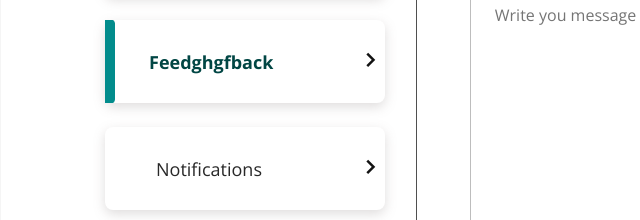
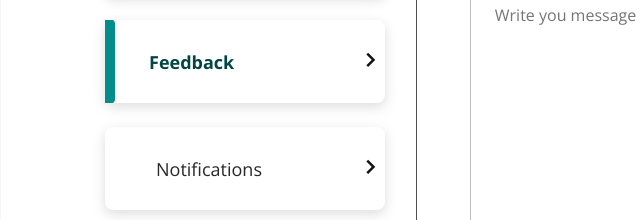
Before and after one commit to Vickyfcb/kilode-web, a plain HTML site: page user dashboard/feedback.html in a window 1280 px wide. Shown: the part 290-510 px from the top of the page, 57-697 px from the left. Drawn offline with nearby package versions, Linux system fonts and the light colour scheme.

Commit message:
Update feedback.html

```diff
--- a/user dashboard/feedback.html
+++ b/user dashboard/feedback.html
@@ -131,7 +131,7 @@
 
 					<div class="setting_nav_card">
 						<img class="active_indicator" src="../images/Rectangle.png" alt="">
-						<h4 class="setting_nav_link active">Feedghgfback</h4>
+						<h4 class="setting_nav_link active">Feedback</h4>
 						<a class="large_screen" href="feedback.html"><i class='bx bx-chevron-right'></i></a>
 						<a class="small_screen" href="feedback_mobile.html"><i class='bx bx-chevron-right'></i></a>
 					</div>
```
